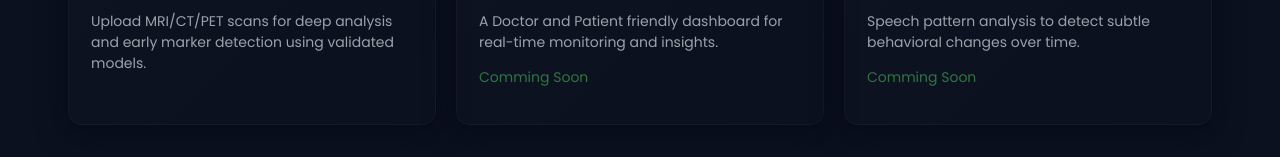
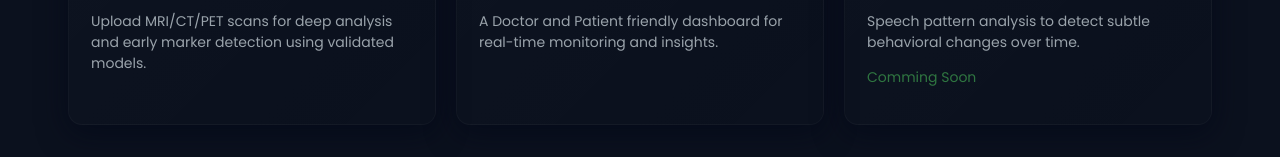
Before and after one commit to ketanjain113/Alzimers-Prediction, a website: page node_server/Frontend/index.html in a window 1280 px wide. Shown: the part 577-734 px from the top of the page. Drawn offline with Linux system fonts and the light colour scheme.

Commit message:
Remove 'Coming Soon' message from index.html
Removed 'Coming Soon' message from Dashboard Insight section.

```diff
--- a/node_server/Frontend/index.html
+++ b/node_server/Frontend/index.html
@@ -52,7 +52,6 @@
       <div class="feature">
         <h4>Dashboard Insight</h4>
         <p>A Doctor and Patient friendly dashboard for real-time monitoring and insights.</p>
-        <p style="color: rgba(90, 235, 105, 0.458);">Comming Soon</p>
       </div>
       <div class="feature">
         <h4>Speech Analysis</h4>
```
